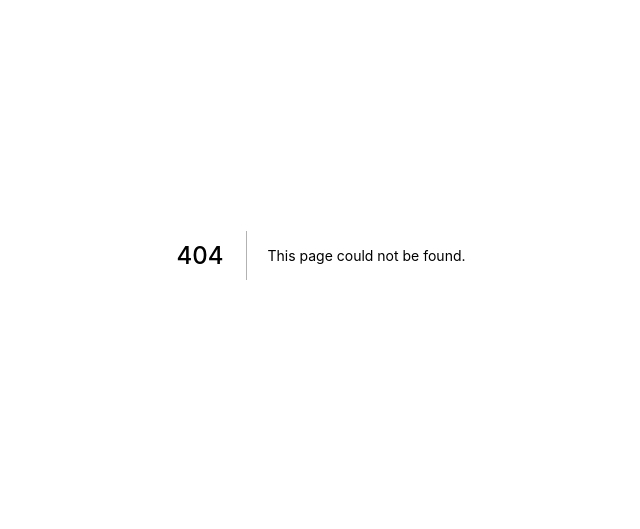
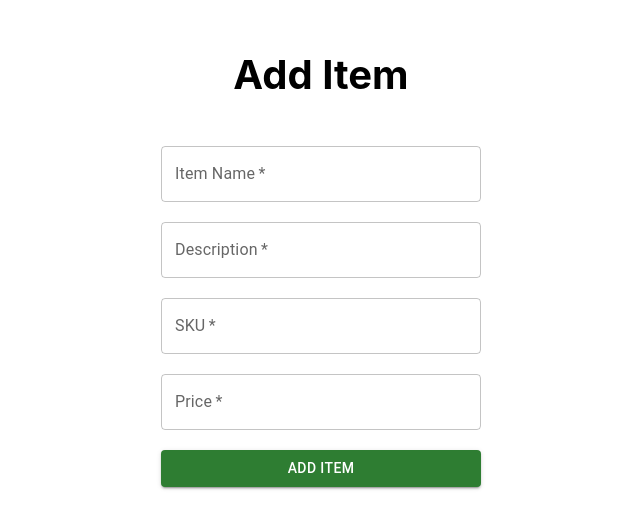
Before and after one commit to Kyle-Ortiz/group-hack-project, a Next.js app: page /item in a window 1280 px wide. Before the commit this address had no page. Shown: the part 145-674 px from the top of the page, without its empty margins (319-959 px from the left). Built offline with nearby package versions, Linux system fonts and the light colour scheme.

Commit message:
added new item form, changed some ids to classes for re usable CSS

```diff
--- /dev/null
+++ b/components/Item.js
@@ -0,0 +1,38 @@
+import { Button, TextField } from '@mui/material';
+import { useState } from 'react'
+import React from 'react';
+import Link from 'next/link'
+
+
+const firstState = {
+     "itemName" : "",
+     "description" : "",
+     "sku" : "",
+     "price": ""
+    }
+
+function Item() {
+     //add error toggling if any field is left blank?
+     const [itemForm, setItemForm] = useState(firstState)
+     const inputChange = (e) => {
+          setItemForm({...itemForm,
+              [e.target.name] : e.target.value}
+          )
+     }
+     const submit = (e) => {
+          //send form to backend for account creation
+          setItemForm(firstState)
+     }
+  return <form className="form">
+               <div >
+                    <h1 id="signup-header">Add Item</h1>
+               </div>
+              <TextField required className="text-field" id="outlined-basic4" name="itemName" value={itemForm.itemName} onChange={(e)=> inputChange(e)} label="Item Name" variant="outlined" />
+              <TextField required className="text-field" id="outlined-basic5" name="description"value={itemForm.description} onChange={(e) => inputChange(e)} label="Description" variant="outlined" />
+              <TextField required className="text-field" id="outlined-basic6" name="sku"value={itemForm.sku} onChange={(e) => inputChange(e)} label="SKU" variant="outlined" />
+              <TextField required className="text-field" id="outlined-basic7" name="price"value={itemForm.price} onChange={(e) => inputChange(e)} label="Price" variant="outlined" />
+              <Button id="signup-button" color="success" onClick={submit}variant="contained">Add Item</Button>
+          </form>;
+}
+
+export default Item;
--- a/components/Signin.js
+++ b/components/Signin.js
@@ -21,7 +21,7 @@ function Signin() {
           //send form to backend for account creation
           setSignInForm(firstState)
      }
-  return <form id="signup-form">
+  return <form className="form">
                <div >
                     <h1 id="signup-header">Sign In</h1>
                </div>
--- a/components/Signup.js
+++ b/components/Signup.js
@@ -22,7 +22,7 @@ function Signup() {
           //send form to backend for account creation
           setSignUpForm(firstState)
      }
-  return <form id="signup-form">
+  return <form className="form">
                <div >
                     <h1 id="signup-header">Let{"'"}s create your account.</h1>
                </div>
--- /dev/null
+++ b/pages/item.js
@@ -0,0 +1,9 @@
+import React from 'react';
+import Item from '../components/Item'
+function item() {
+  return <div>
+       <Item />
+  </div>;
+}
+
+export default item;
--- a/styles/signup.css
+++ b/styles/signup.css
@@ -1,4 +1,4 @@
-#signup-form {
+.form {
      display: flex;
      flex-direction: column;
      align-items: center;
```
